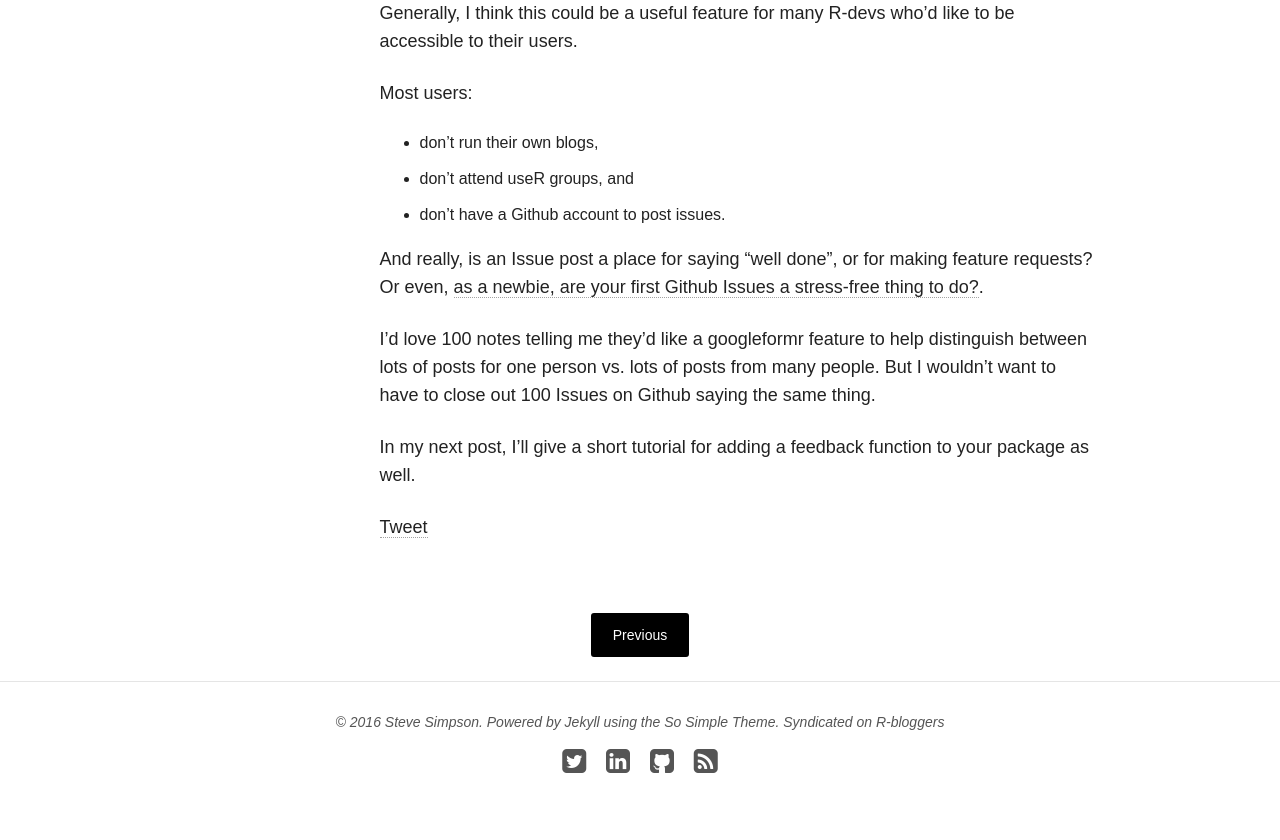
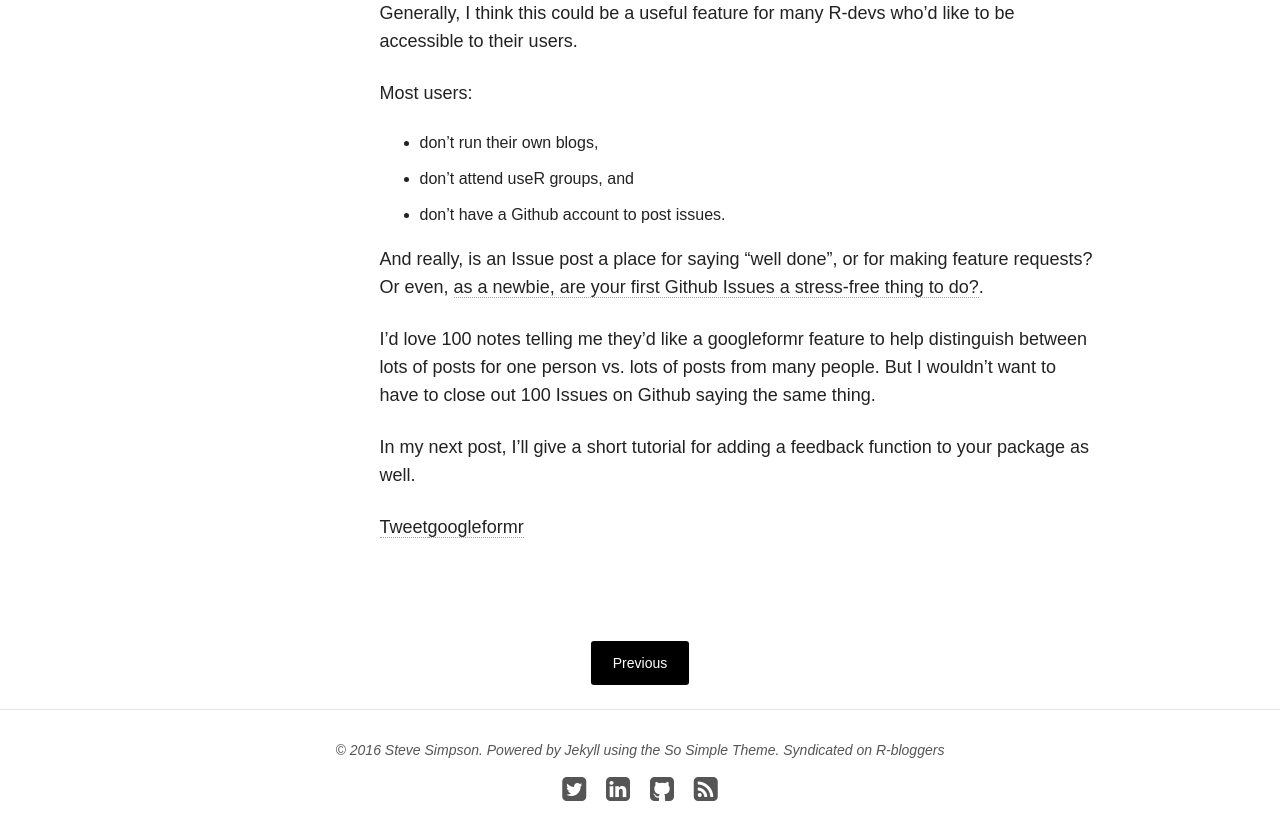
Before and after one commit to data-steve/data-steve.github.io, a Jekyll site: the page built from _posts/2016-05-05-need-user-feedback-send-programmatically.md, in a window 1280 px wide and 900 px high, scrolled down 1524 px. Shown: the top 840 px of the window. Built offline with Jekyll 4.4.1, drawn with Linux system fonts in a browser that asks for light colours; nearby versions of some CDN libraries; comment, search, counter and statistics services are not loaded.

Commit message:
comments post

```diff
--- a/_posts/2016-05-05-need-user-feedback-send-programmatically.md
+++ b/_posts/2016-05-05-need-user-feedback-send-programmatically.md
@@ -47,4 +47,5 @@
 
 
 
-<a href="https://twitter.com/share" class="twitter-share-button" data-via="data_steve" data-size="large" data-hashtags="rstats,googleapps," data-dnt="true">Tweet</a>
+<a href="https://twitter.com/share" class="twitter-share-button" data-via="data_steve" data-size="large" data-hashtags="rstats,googleapps," data-dnt="true">Tweet</a><a class="github-button" href="https://github.com/data-steve/googleformr" data-icon="octicon-star" data-style="mega" aria-label="Star data-steve/googleformr on GitHub">googleformr</a>
+<br><br>
```
